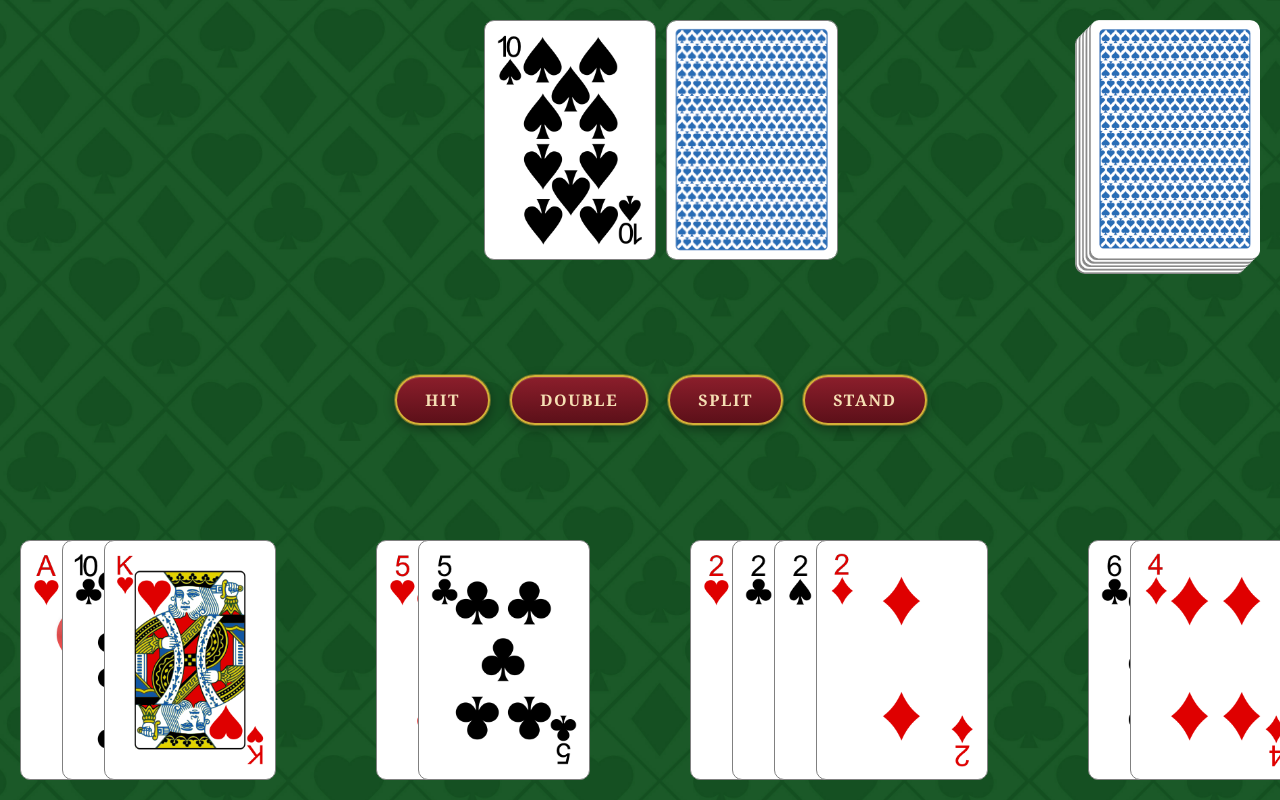
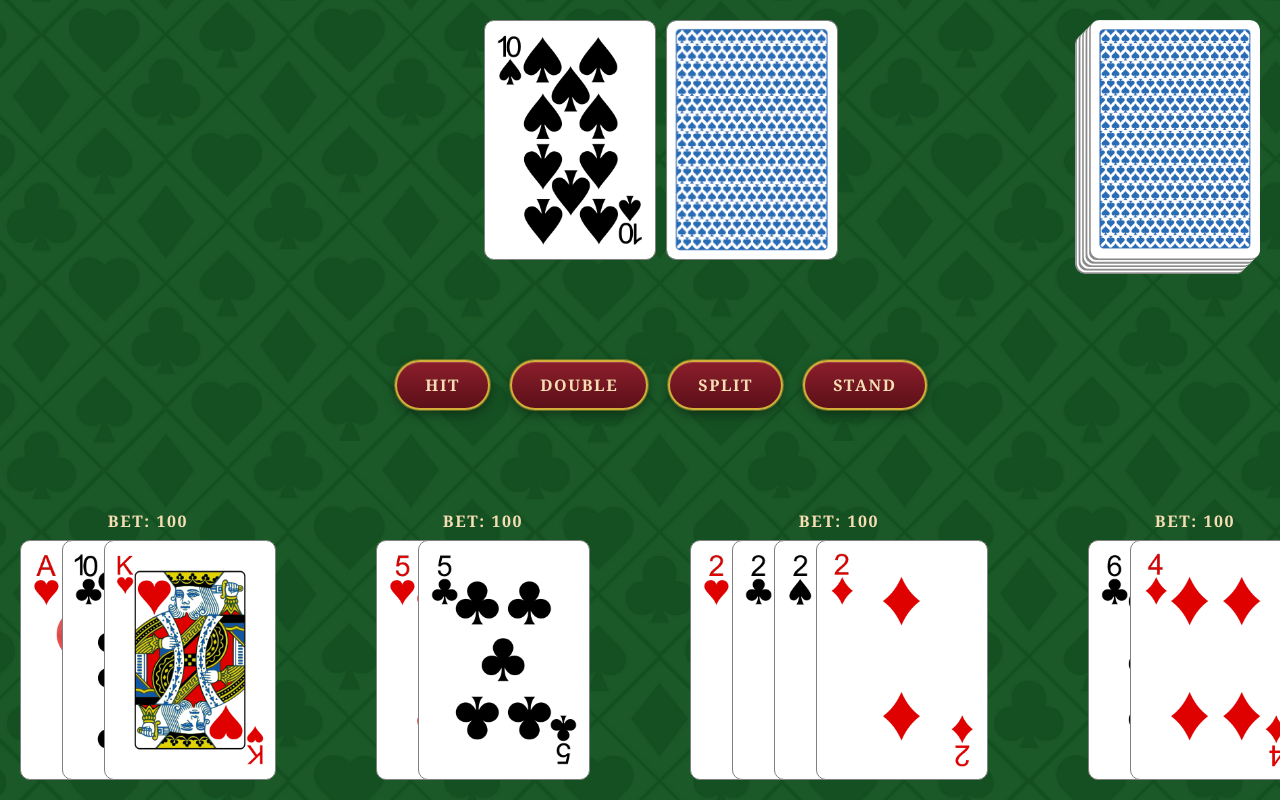
Before and after one commit to ShakedAdi/blackjack-client, a React (Vite) app: page /play in a window 1280 px wide. Shown: the top 800 px of the page. Built offline with nearby package versions, Linux system fonts and the light colour scheme.

Commit message:
feat: add bet label over each player hand

```diff
--- a/src/components/Hand/Hand.module.css
+++ b/src/components/Hand/Hand.module.css
@@ -1,4 +1,22 @@
 .handContainer {
+    display: flex;
+    flex-direction: column;
+    align-items: center;
+    gap: 8px;
+}
+
+.betLabel {
+    margin: 0;
+    color: #f5deb3;
+
+    font-family: Georgia, 'Times New Roman', serif;
+    font-size: 1rem;
+    font-weight: 700;
+    letter-spacing: 0.1em;
+    text-transform: uppercase;
+}
+
+.cardsContainer {
     display: flex;
     width: min-content;
 
--- a/src/components/Hand/Hand.tsx
+++ b/src/components/Hand/Hand.tsx
@@ -2,10 +2,13 @@ import type { Hand as HandType } from "../../types";
 import { Card } from "../Card/Card";
 import styles from './Hand.module.css'
 
-export function Hand({ cards }: HandType) {
+export function Hand({ cards, bet }: HandType) {
     return (
         <div className={styles.handContainer}>
-            {cards.map(card => <Card key={`${card.rank}-${card.suit}`} rank={card.rank} suit={card.suit}/>)}
+            <p className={styles.betLabel}>Bet: {bet}</p>
+            <div className={styles.cardsContainer}>
+                {cards.map(card => <Card key={`${card.rank}-${card.suit}`} rank={card.rank} suit={card.suit}/>)}
+            </div>
         </div>
     );
 }
--- a/src/components/PlayerHands/PlayerHands.tsx
+++ b/src/components/PlayerHands/PlayerHands.tsx
@@ -9,7 +9,7 @@ interface PlayerHandsProps {
 export function PlayerHands({ hands }: PlayerHandsProps) {
     return (
         <div className={styles.playerContainer}>
-            {hands.map((hand, index) => <Hand key={index} cards={hand.cards.map(card => ({rank: card.rank, suit: card.suit}))}/>)}
+            {hands.map((hand, index) => <Hand key={index} cards={hand.cards} bet={hand.bet}/>)}
         </div>
     );
 }
--- a/src/pages/Play/Play.tsx
+++ b/src/pages/Play/Play.tsx
@@ -14,13 +14,15 @@ export function Play() {
         {rank: "A", suit: "hearts"},
         {rank: "10", suit: "clubs"},
         {rank: "K", suit: "hearts"}
-      ]
+      ],
+      bet: 100
     },
     {
       cards: [
         {rank: "5", suit: "hearts"},
         {rank: "5", suit: "clubs"},
-      ]
+      ],
+      bet: 100
     },
     {
       cards: [
@@ -28,13 +30,15 @@ export function Play() {
         {rank: "2", suit: "clubs"},
         {rank: "2", suit: "spades"},
         {rank: "2", suit: "diamonds"}
-      ]
+      ],
+      bet: 100
     },
     {
       cards: [
         {rank: "6", suit: "clubs"},
         {rank: "4", suit: "diamonds"}
-      ]
+      ],
+      bet: 100
     },
   ]);
 
--- a/src/types.ts
+++ b/src/types.ts
@@ -30,6 +30,7 @@ export interface Card {
 
 export interface Hand {
     cards: Card[]
+    bet: number
 }
 
 export interface DealerHand {
```
